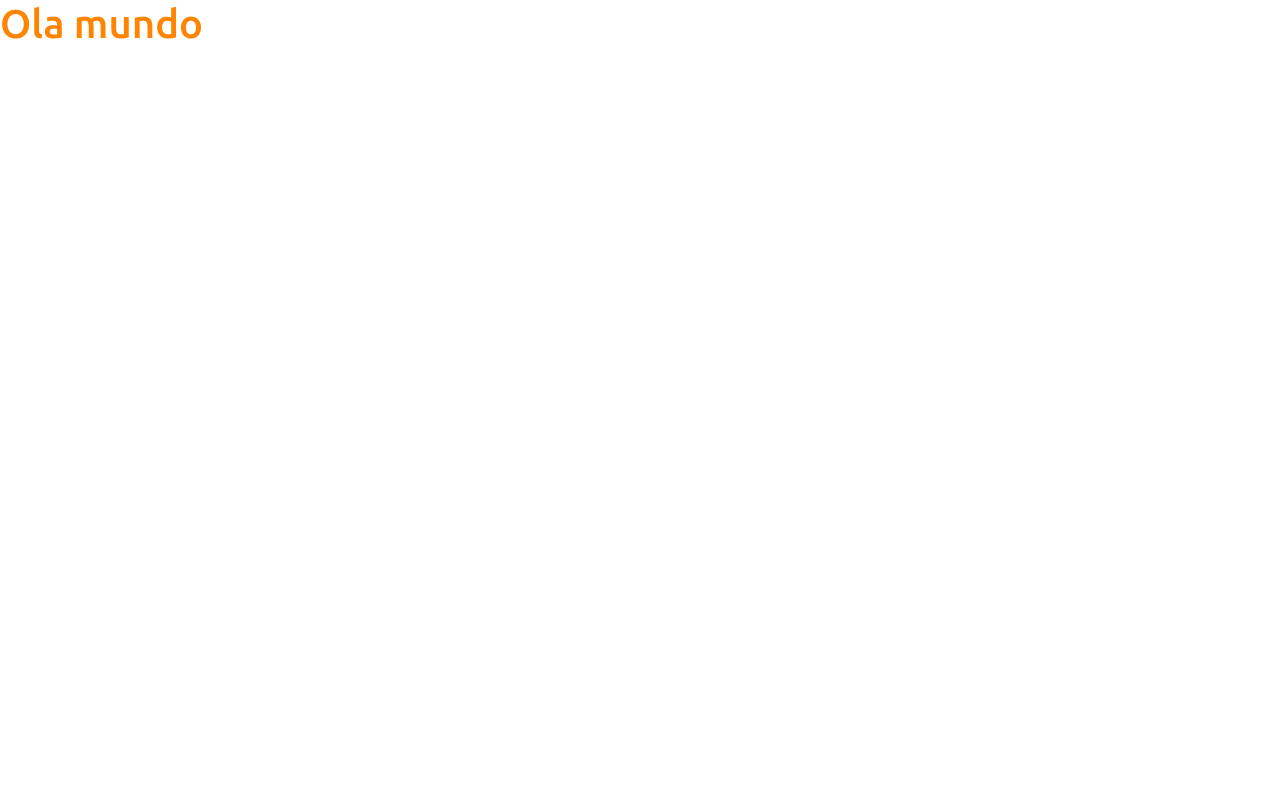
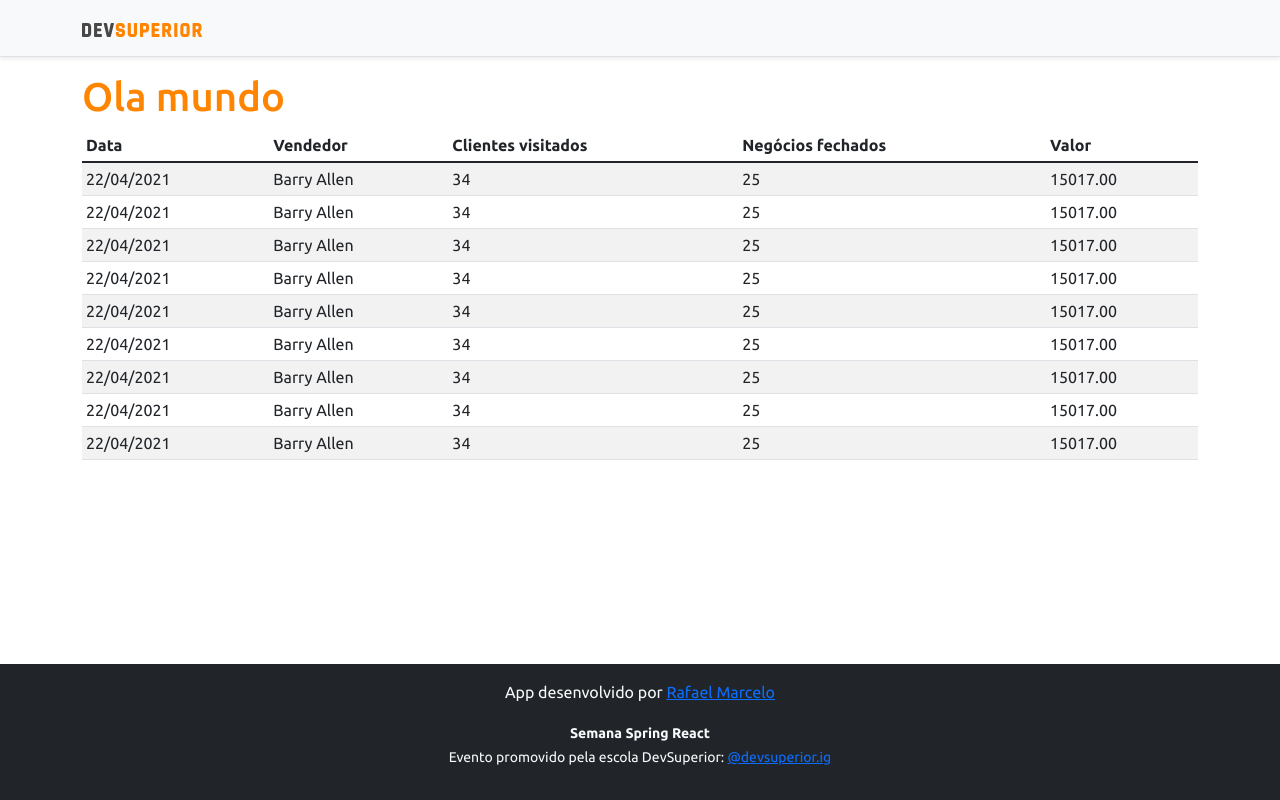
Before and after one commit to rafaelmarcelo08/dsvendas, a React (Create React App) app in the folder frontend/: page / in a window 1280 px wide. Built offline with nearby package versions, Linux system fonts and the light colour scheme.

Commit message:
Feito os componentes estaticos basicos

```diff
--- a/frontend/src/App.tsx
+++ b/frontend/src/App.tsx
@@ -1,8 +1,20 @@
+import DataTable from "components/DataTable";
+import Footer from "components/Footer";
+import NavBar from "components/NavBar";
+
 function App() {
   return (
-    <div>
-      <h1 className='text-primary'>Ola mundo</h1>
-    </div>
+    <>
+      <NavBar />
+
+      <div className='container'>
+        <h1 className='text-primary'>Ola mundo</h1>
+
+        <DataTable />
+      </div>
+
+      <Footer />
+    </>
   );
 }
 
--- /dev/null
+++ b/frontend/src/components/DataTable/index.tsx
@@ -0,0 +1,85 @@
+const DataTable = () => {
+    return (
+        <div className="table-responsive">
+            <table className="table table-striped table-sm">
+                <thead>
+                    <tr>
+                        <th>Data</th>
+                        <th>Vendedor</th>
+                        <th>Clientes visitados</th>
+                        <th>Negócios fechados</th>
+                        <th>Valor</th>
+                    </tr>
+                </thead>
+                <tbody>
+                    <tr>
+                        <td>22/04/2021</td>
+                        <td>Barry Allen</td>
+                        <td>34</td>
+                        <td>25</td>
+                        <td>15017.00</td>
+                    </tr>
+                    <tr>
+                        <td>22/04/2021</td>
+                        <td>Barry Allen</td>
+                        <td>34</td>
+                        <td>25</td>
+                        <td>15017.00</td>
+                    </tr>
+                    <tr>
+                        <td>22/04/2021</td>
+                        <td>Barry Allen</td>
+                        <td>34</td>
+                        <td>25</td>
+                        <td>15017.00</td>
+                    </tr>
+                    <tr>
+                        <td>22/04/2021</td>
+                        <td>Barry Allen</td>
+                        <td>34</td>
+                        <td>25</td>
+                        <td>15017.00</td>
+                    </tr>
+                    <tr>
+                        <td>22/04/2021</td>
+                        <td>Barry Allen</td>
+                        <td>34</td>
+                        <td>25</td>
+                        <td>15017.00</td>
+                    </tr>
+                    <tr>
+                        <td>22/04/2021</td>
+                        <td>Barry Allen</td>
+                        <td>34</td>
+                        <td>25</td>
+                        <td>15017.00</td>
+                    </tr>
+                    <tr>
+                        <td>22/04/2021</td>
+                        <td>Barry Allen</td>
+                        <td>34</td>
+                        <td>25</td>
+                        <td>15017.00</td>
+                    </tr>
+                    <tr>
+                        <td>22/04/2021</td>
+                        <td>Barry Allen</td>
+                        <td>34</td>
+                        <td>25</td>
+                        <td>15017.00</td>
+                    </tr>
+                    <tr>
+                        <td>22/04/2021</td>
+                        <td>Barry Allen</td>
+                        <td>34</td>
+                        <td>25</td>
+                        <td>15017.00</td>
+                    </tr>
+                </tbody>
+            </table>
+        </div>
+
+    );
+}
+
+export default DataTable;
--- /dev/null
+++ b/frontend/src/components/Footer/index.tsx
@@ -0,0 +1,13 @@
+const Footer = () => {
+    return (
+        <footer className="footer mt-auto py-3 bg-dark">
+            <div className="container">
+                <p className="text-light">App desenvolvido por <a href="https://github.com/rafaelmarcelo08" target="_blank" rel="noreferrer">Rafael Marcelo</a></p>
+                <p className="text-light"><small><b>Semana Spring React</b><br />
+                    Evento promovido pela escola DevSuperior: <a href="https://instagram.com/devsuperior.ig" target="_blank" rel="noreferrer">@devsuperior.ig</a></small></p>
+            </div>
+        </footer>
+    );
+}
+
+export default Footer;
--- /dev/null
+++ b/frontend/src/components/NavBar/index.tsx
@@ -0,0 +1,15 @@
+import ImgDsDark from '../../assets/img/ds-dark.svg';
+
+const NavBar = () => {
+    return (
+        <div className="d-flex flex-column flex-md-row align-items-center p-3 px-md-4 mb-3 bg-light border-bottom shadow-sm">
+            <div className="container">
+                <nav className="my-2 my-md-0 mr-md-3">
+                    <img src={ImgDsDark} alt="DevSuperior" width="120" />
+                </nav>
+            </div>
+        </div>
+    );
+}
+
+export default NavBar;
```
Also changed, not shown: frontend/src/assets/img/ds-dark.svg (added).
